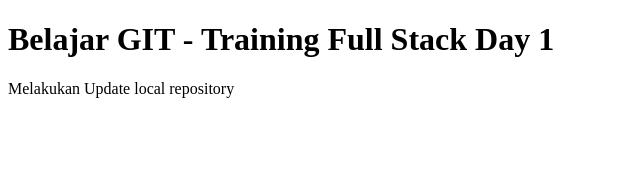
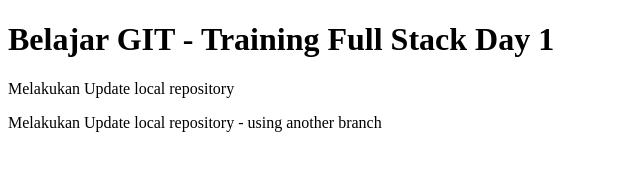
Before and after one commit to ignatiussantosa25/Belajar-Git, a plain HTML site: page index.html in a window 1280 px wide. Shown: the whole page, without its empty margins (0-640 px from the left). Drawn offline with Linux system fonts and the light colour scheme.

Commit message:
update form coba_branch

```diff
--- a/index.html
+++ b/index.html
@@ -6,5 +6,6 @@
   <body>
     <h1>Belajar GIT - Training Full Stack Day 1</h1>
     <p> Melakukan Update local repository</p>
+    <p> Melakukan Update local repository - using another branch</p>
   </body>
 </html>
```
